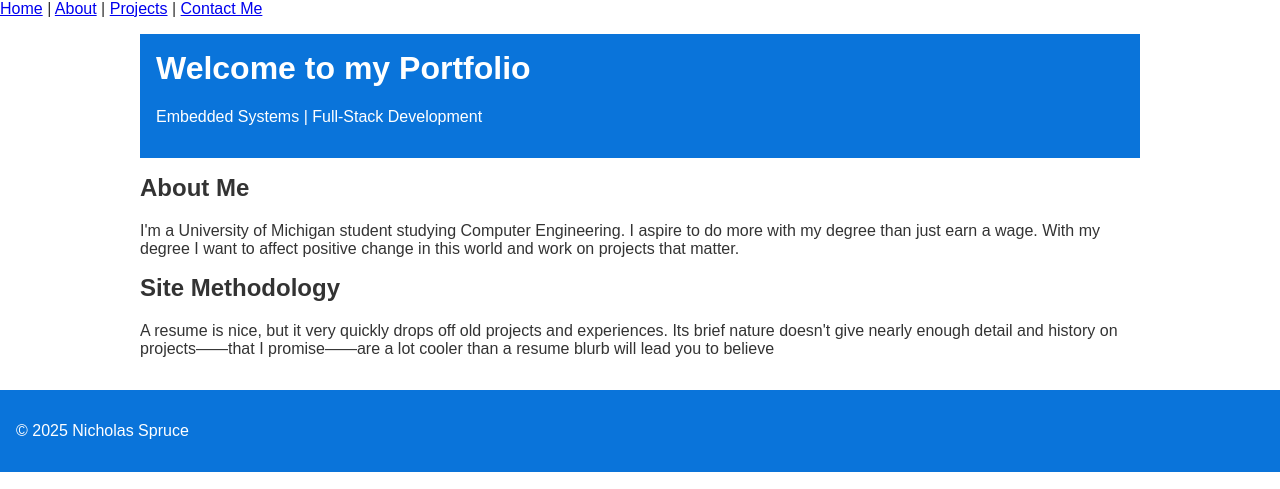
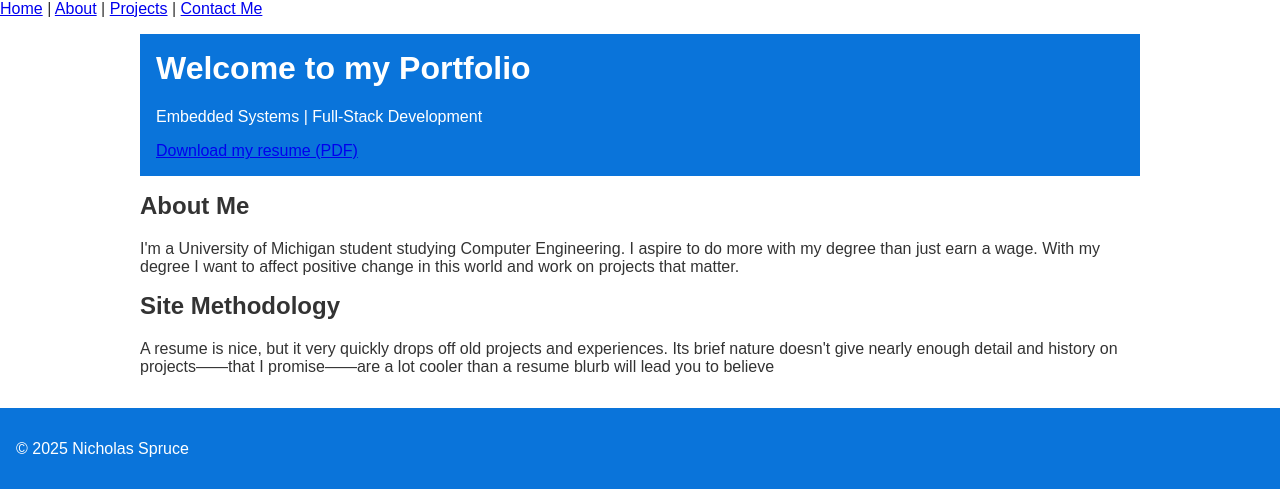
Before and after one commit to emeraldspruce/Portfolio, a FastAPI app: page / in a window 1280 px wide. Shown: the top 489 px of the page. Run offline with FastAPI, Linux system fonts and the light colour scheme.

Commit message:
Gonna make this the new main by merging and overwriting. This is working better for sure

```diff
--- a/app/emailer.py
+++ b/app/emailer.py
@@ -7,7 +7,7 @@ load_dotenv()
 
 BREVO_API_KEY = os.getenv("BREVO_API_KEY", "")
 MAIL_FROM = "emeraldspruce2005@gmail.com"
-MAIL_FROM_NAME = os.getenv("MAIL_FROM_NAME", "Portfolio Site")
+MAIL_FROM_NAME = os.getenv("MAIL_FROM_NAME", "My Portfolio")
 MAIL_TO = "emeraldspruce2005@gmail.com"
 BREVO_URL = "https://api.brevo.com/v3/smtp/email"
 
--- a/app/main.py
+++ b/app/main.py
@@ -1,12 +1,12 @@
 # app/main.py
 from fastapi import FastAPI, Request, BackgroundTasks, Form, Depends
-from fastapi.responses import HTMLResponse
+from fastapi.responses import HTMLResponse, FileResponse
 from fastapi.staticfiles import StaticFiles
 from fastapi.templating import Jinja2Templates
 from sqlalchemy import create_engine
 from sqlalchemy.orm import sessionmaker, Session
 from .content_loader import load_json
-from .models import Base, Contact, Message
+from .models import Base, Contact, Message, ResumeDownload
 from .emailer import notify_new_contact
 from dotenv import load_dotenv
 import os
@@ -99,3 +99,11 @@ def submit_contact(
 
     # Return a small partial for HTMX to swap into the page
     return templates.TemplateResponse("_contact_result.html", {"request": request, "ok": True})
+
+
+@app.get("/resume", response_class=FileResponse)
+def resume(request: Request, db: Session = Depends(get_db)):
+    db.add(ResumeDownload(ip=request.client.host, user_agent=request.headers.get("user-agent")))
+    db.commit()
+    path = "app/static/resume/Nicholas_Spruce_Resume.pdf"
+    return FileResponse(path, filename="Nicholas_Spruce_Resume.pdf", media_type="application/pdf")
--- a/app/templates/about.html
+++ b/app/templates/about.html
@@ -12,7 +12,7 @@
 
         {% elif b.kind == "img" %}
             <figure style="margin-top:.75rem;">
-              <img src="{{ b.src }}" alt="{{ b.alt or section.title }}" loading="lazy">
+              <img src="{{ url_for('static', path='media/{{ project.src }}') }}" alt="{{ b.alt or section.title }}" loading="lazy">
               {% if b.alt %}<figcaption class="text-sm" style="color:#666;">{{ b.alt }}</figcaption>{% endif %}
             </figure>
         {% endif %}
--- a/app/templates/home.html
+++ b/app/templates/home.html
@@ -5,6 +5,7 @@
   <header class="header">
     <h1>{{ content.title }}</h1>
     <p>{{ content.subtitle }}</p>
+    <a href="/resume">Download my resume (PDF)</a>
   </header>
 
   {% for section in content.sections %}
--- a/app/templates/projects.html
+++ b/app/templates/projects.html
@@ -16,7 +16,7 @@
 
         {% elif b.kind == "img" %}
             <figure style="margin-top:.75rem;">
-              <img src="{{ b.src }}" alt="{{ b.alt or project.title }}" loading="lazy">
+              <img src="{{ url_for('static', path='media/{{ project.src }}') }}" alt="{{ b.alt or project.title }}" loading="lazy">
               {% if b.alt %}<figcaption class="text-sm" style="color:#666;">{{ b.alt }}</figcaption>{% endif %}
             </figure>
         {% endif %}
```
Also changed, not shown: app/models.py (+7 -0 lines), portfolio.db, 2 other files.
